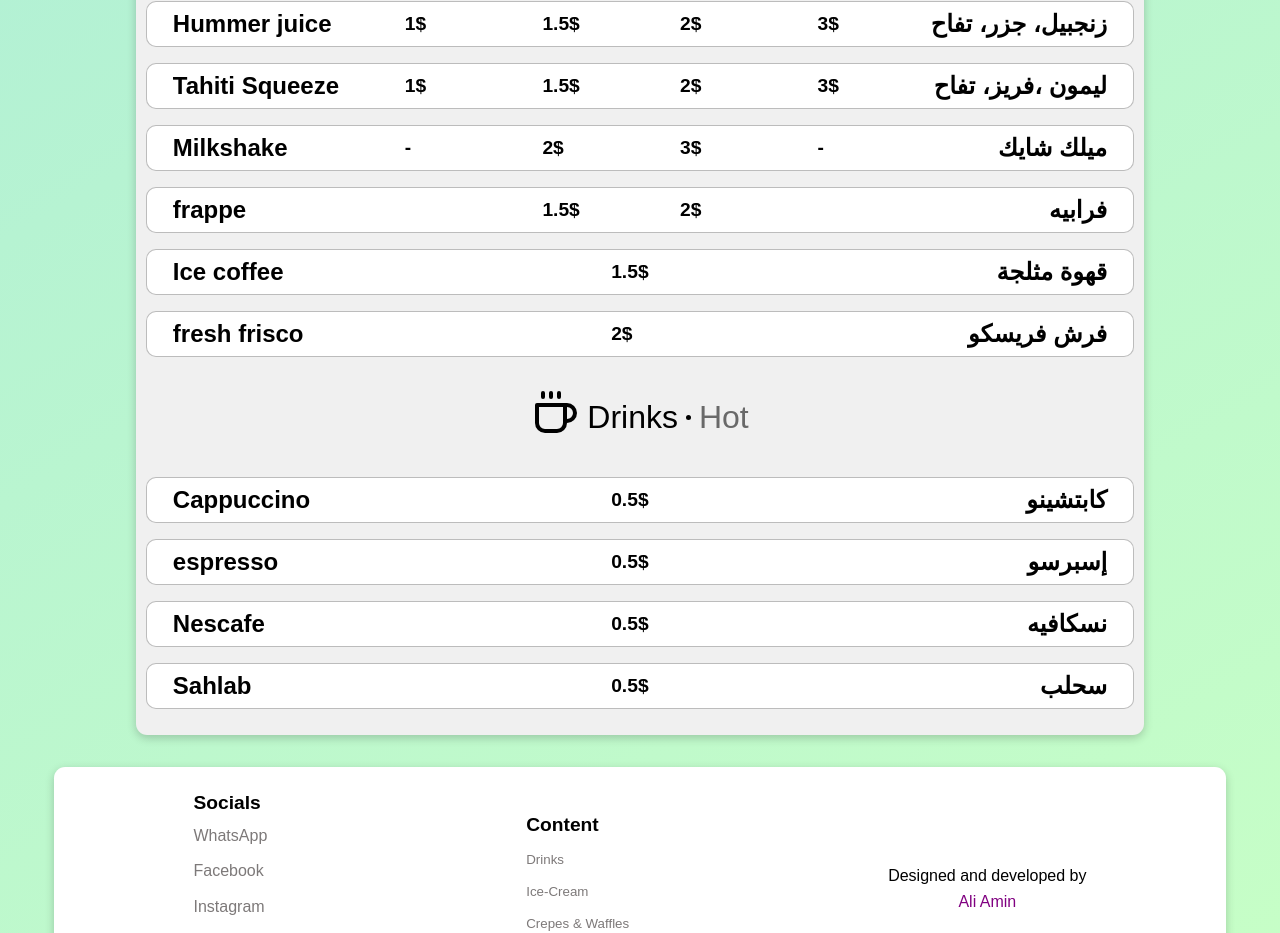
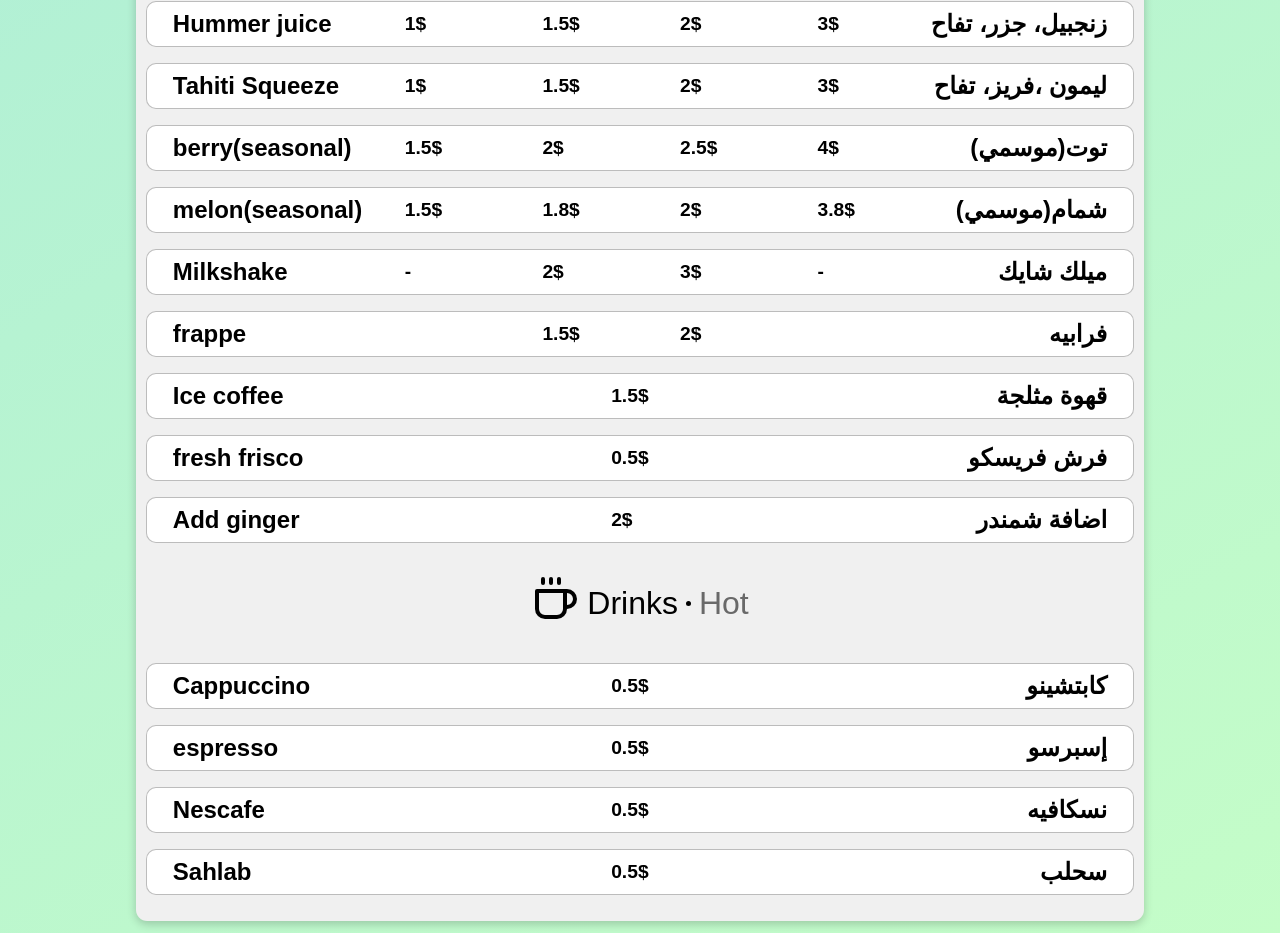
Before and after one commit to substro/Juice-Fuel, a React (Vite) app: page / in a window 1280 px wide. Shown: the part 1592-2525 px from the top of the page. Built offline with nearby package versions, Linux system fonts and the light colour scheme; a web font is replaced by a local one.

Commit message:
final touches #13

```diff
--- a/src/Data/Drinks.js
+++ b/src/Data/Drinks.js
@@ -427,6 +427,56 @@ export const cold = [
 	{
 		id: 18,
 		name: {
+			en: 'berry(seasonal)',
+			ar: 'توت(موسمي)',
+		},
+		sizes: [
+			{
+				name: 'Small',
+				price: '1.5$',
+			},
+			{
+				name: 'Medium',
+				price: '2$',
+			},
+			{
+				name: 'Large',
+				price: '2.5$',
+			},
+			{
+				name: 'Bottle',
+				price: '4$',
+			},
+		],
+	},
+	{
+		id: 19,
+		name: {
+			en: 'melon(seasonal)',
+			ar: 'شمام(موسمي)',
+		},
+		sizes: [
+			{
+				name: 'Small',
+				price: '1.5$',
+			},
+			{
+				name: 'Medium',
+				price: '1.8$',
+			},
+			{
+				name: 'Large',
+				price: '2$',
+			},
+			{
+				name: 'Bottle',
+				price: '3.8$',
+			},
+		],
+	},
+	{
+		id: 18,
+		name: {
 			en: 'Milkshake',
 			ar: 'ميلك شايك',
 		},
@@ -450,7 +500,7 @@ export const cold = [
 		],
 	},
 	{
-		id: 1,
+		id: 19,
 		name: {
 			en: 'frappe',
 			ar: 'فرابيه',
@@ -467,7 +517,7 @@ export const cold = [
 		],
 	},
 	{
-		id: 5,
+		id: 20,
 		name: {
 			en: 'Ice coffee',
 			ar: 'قهوة مثلجة',
@@ -480,10 +530,23 @@ export const cold = [
 		],
 	},
 	{
-		id: 19,
+		id: 21,
 		name: {
 			en: 'fresh frisco',
 			ar: 'فرش فريسكو',
+		},
+		sizes: [
+			{
+				name: 'Small',
+				price: '0.5$',
+			},
+		],
+	},
+	{
+		id: 21,
+		name: {
+			en: 'Add ginger',
+			ar: 'اضافة شمندر',
 		},
 		sizes: [
 			{
--- a/src/SCSS/saj.scss
+++ b/src/SCSS/saj.scss
@@ -3,7 +3,10 @@ h4 {
 }
 saj-container {
 	h1 {
-		font-size: 1rem;
+		font-size: clamp(1rem, 3vw, 1.7rem);
+	}
+	.name-ar {
+		font-size: 1.4rem;
 	}
 	.item {
 		// margin: 0;
```
